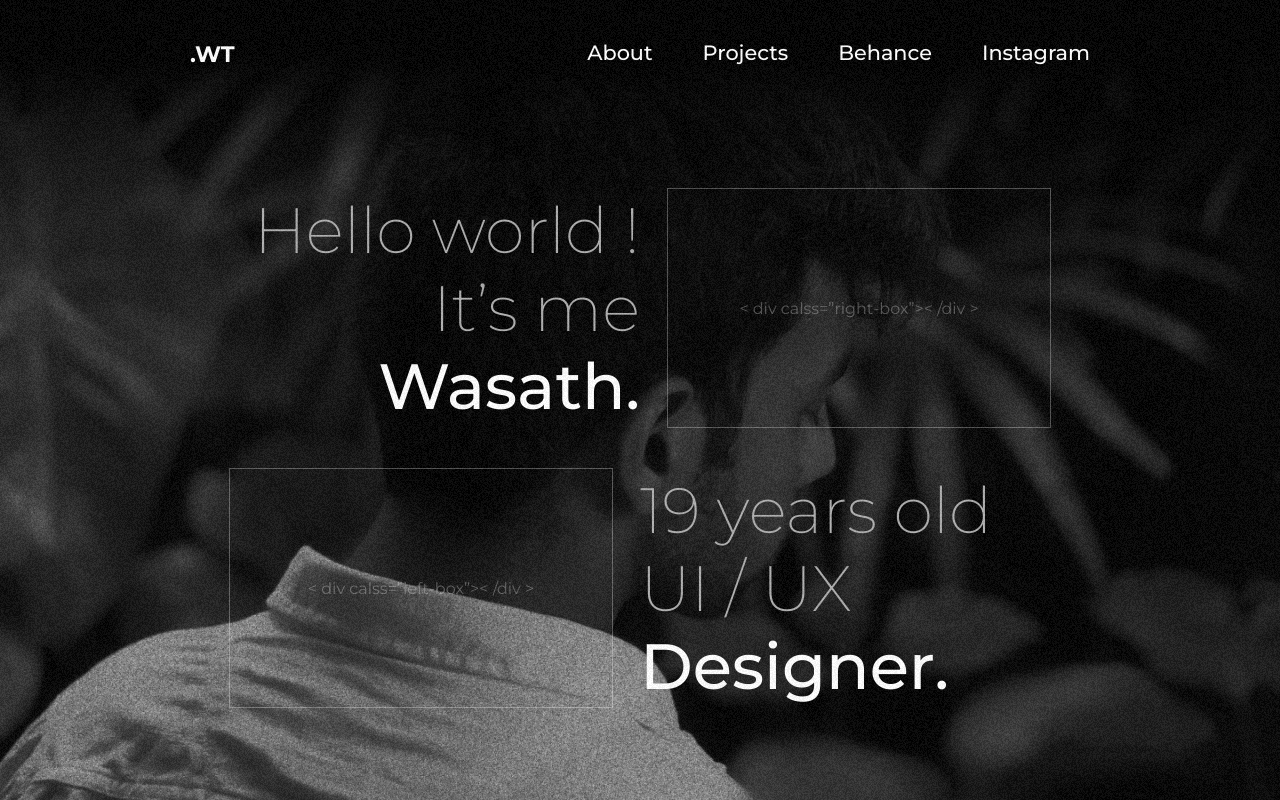
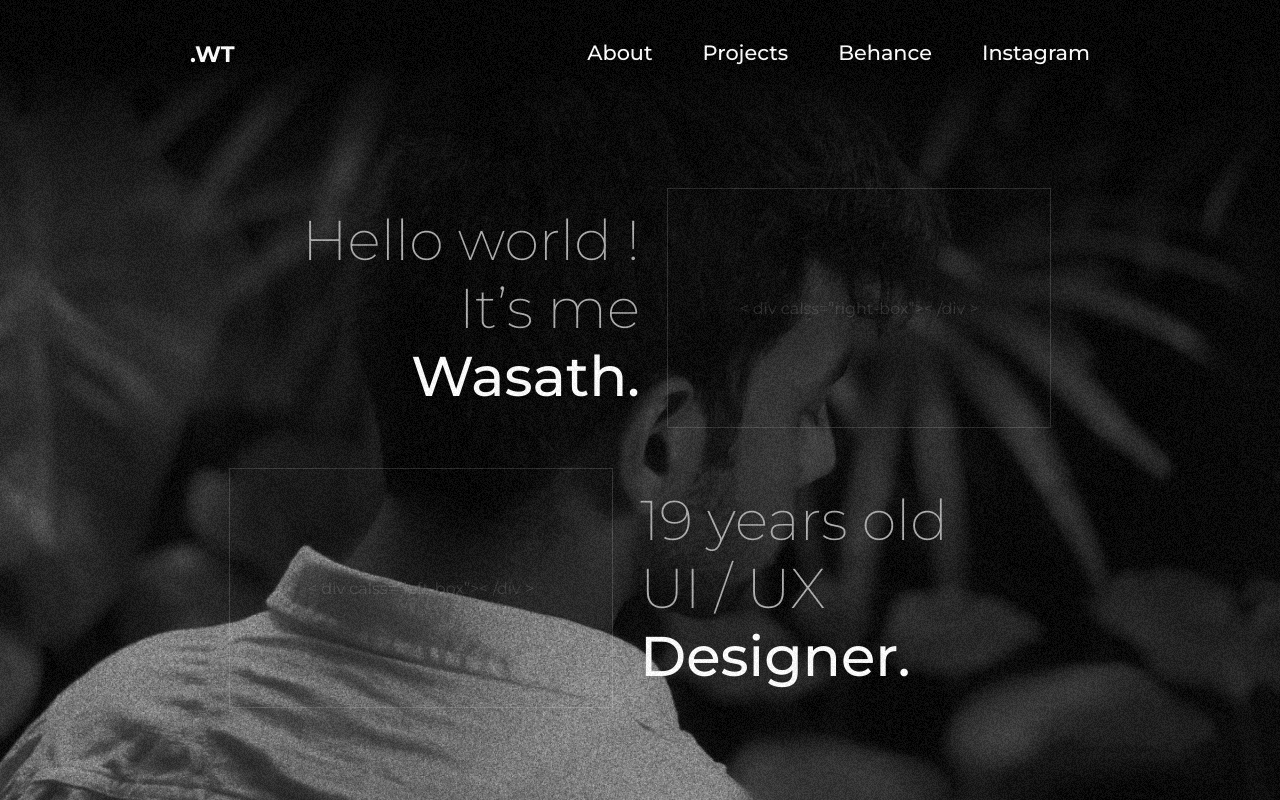
Before and after one commit to WasathTheekshana/my-portfolio, a plain HTML site: page index.html in a window 1280 px wide. Drawn offline with Linux system fonts and the light colour scheme.

Commit message:
font size

```diff
--- a/style/Other Style/lanidng.scss
+++ b/style/Other Style/lanidng.scss
@@ -98,7 +98,7 @@ body {
 
     .left-text {
         color: var(--sec-color);
-        font-size: 4rem;
+        font-size: 3.5rem;
         text-align: right;
         font-weight: 200;
 
@@ -119,7 +119,7 @@ body {
 
     .left-box {
         border: .3px solid white;
-        opacity: 30%;
+        opacity: 15%;
         width: 30vw;
         height: 30vh;
         margin: 20px;
@@ -154,7 +154,7 @@ body {
 
     .right-box {
         border: .3px solid white;
-        opacity: 30%;
+        opacity: 15%;
         width: 30vw;
         height: 30vh;
         margin: 20px;
@@ -183,7 +183,7 @@ body {
 
     .right-text {
         color: var(--sec-color);
-        font-size: 4rem;
+        font-size: 3.5rem;
         text-align: left;
         font-weight: 200;
 
```
Also changed, not shown: style/Other Style/lanidng.css, 1 other file.
